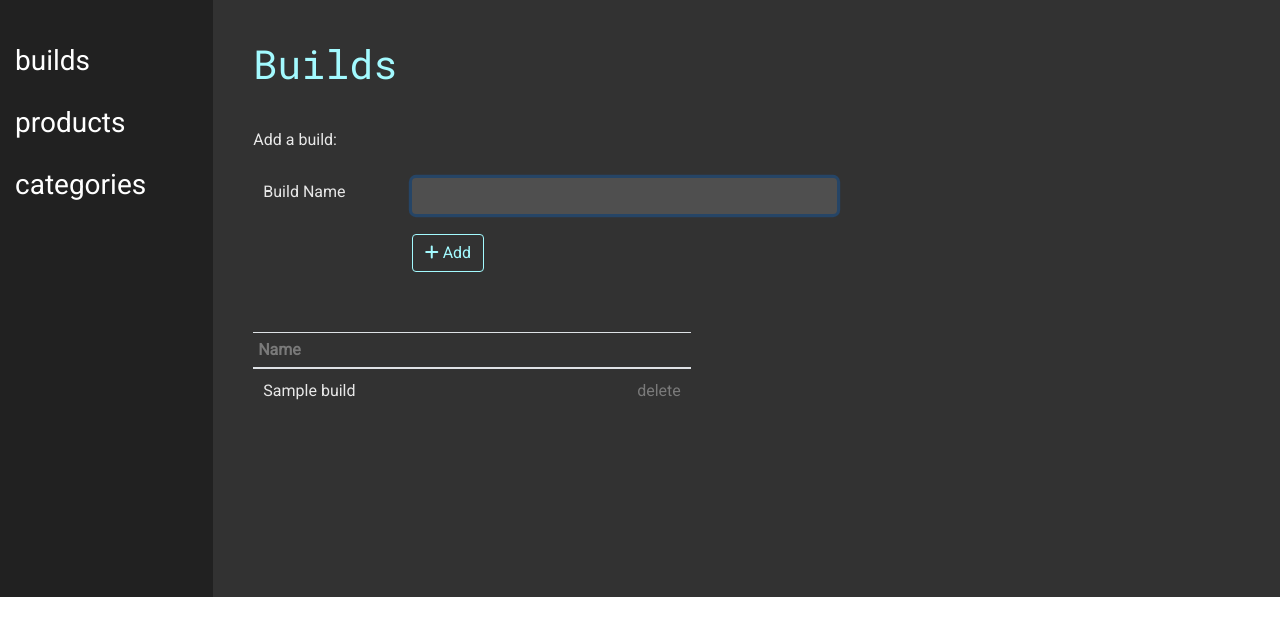
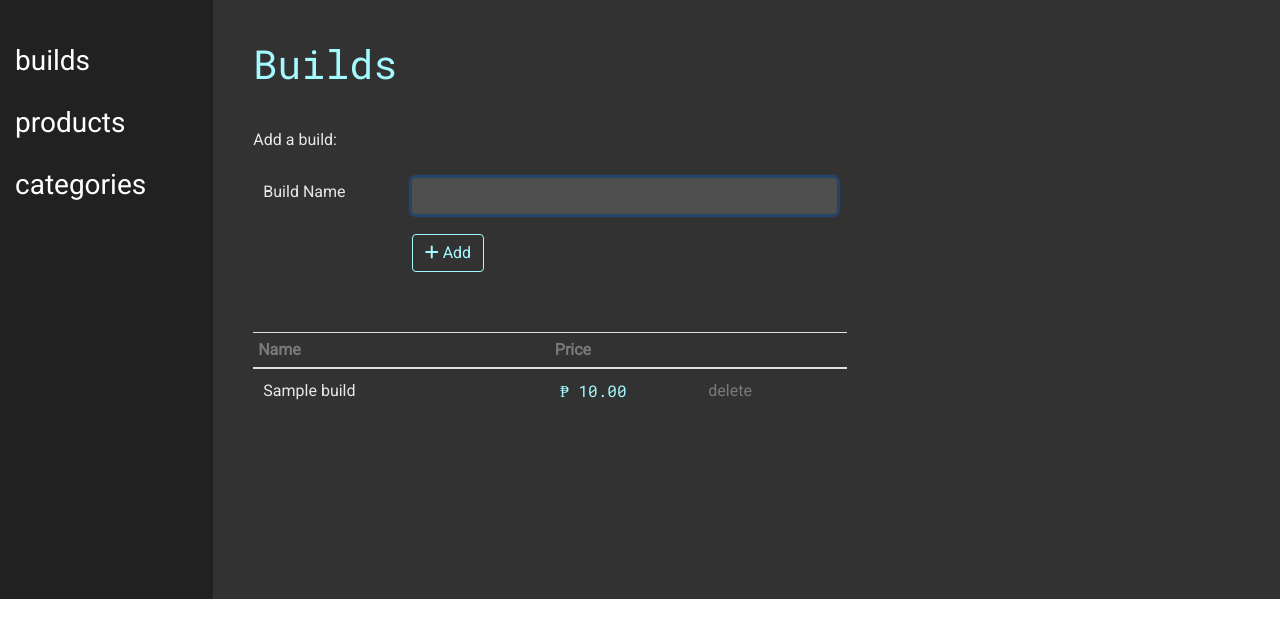
Before and after one commit to ryanarnold/tech-planner, a Django app: page /builds/ in a window 1280 px wide. Shown: the top 638 px of the page. Run offline with Django 3.2, Linux system fonts and the light colour scheme; tables that the repository leaves empty hold one stand-in row (values such as "Sample post"); some libraries are stand-ins or nearby versions.

Commit message:
Add price column to builds page

```diff
--- a/tech_planner/tech_planner/views.py
+++ b/tech_planner/tech_planner/views.py
@@ -37,6 +37,15 @@ def builds(request):
         return HttpResponseRedirect(reverse(BUILDS_URL))
 
     builds = Build.objects.order_by('name')
+
+    for build in builds:
+        build_total_price_num = 0
+        build_products = BuildProduct.objects.filter(build=build)
+
+        for build_product in build_products:
+            build_total_price_num += build_product.product.price
+
+        build.total_price = format_as_currency(build_total_price_num)
 
     context = {
         'builds': builds
--- a/tech_planner/templates/builds.html
+++ b/tech_planner/templates/builds.html
@@ -42,12 +42,13 @@
   </div>
 
   <div class="row">
-    <div class="col-md-6">
+    <div class="col-md-8">
       <table class="table table-hover table-sm">
         <thead>
           <tr>
-            <th class="table-col-100" scope="col">Name</th>
-            <th class="table-col-10" scope="col"></th>
+            <th class="table-col-50" scope="col">Name</th>
+            <th class="table-col-25" scope="col">Price</th>
+            <th class="table-col-25" scope="col"></th>
           </tr>
         </thead>
         <tbody>
@@ -56,6 +57,9 @@
             <tr>
               <td>
                 <a href="{{ url('build_edit', args=(build.id,)) }}" class="item-link">{{ build.name }}</a>
+              </td>
+              <td>
+                <span class="text-right price">&#8369; {{ build.total_price }}</span>
               </td>
               <td>
                 <a href="{{ url('build_delete', args=(build.id,)) }}" class="text-link-delete">delete</a>
```
